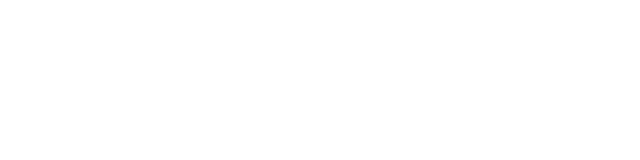
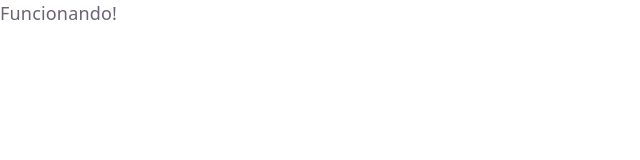
Before and after one commit to dev-danielg/TarefaDiaria-frontend, a React (Vite) app: page /MainPage in a window 1280 px wide. Shown: the top 160 px of the page, without its empty margins (0-640 px from the left). Built offline with nearby package versions, Linux system fonts and the light colour scheme.

Commit message:
feat: adicionando rotas para a pagina principal

```diff
--- a/src/components/MainPage.jsx
+++ b/src/components/MainPage.jsx
@@ -2,9 +2,9 @@ import { useState } from 'react'
 
 function MainPage() {
 
-
   return (
     <>
+      <h1>Funcionando!</h1>
     </>
   )
 }
```
